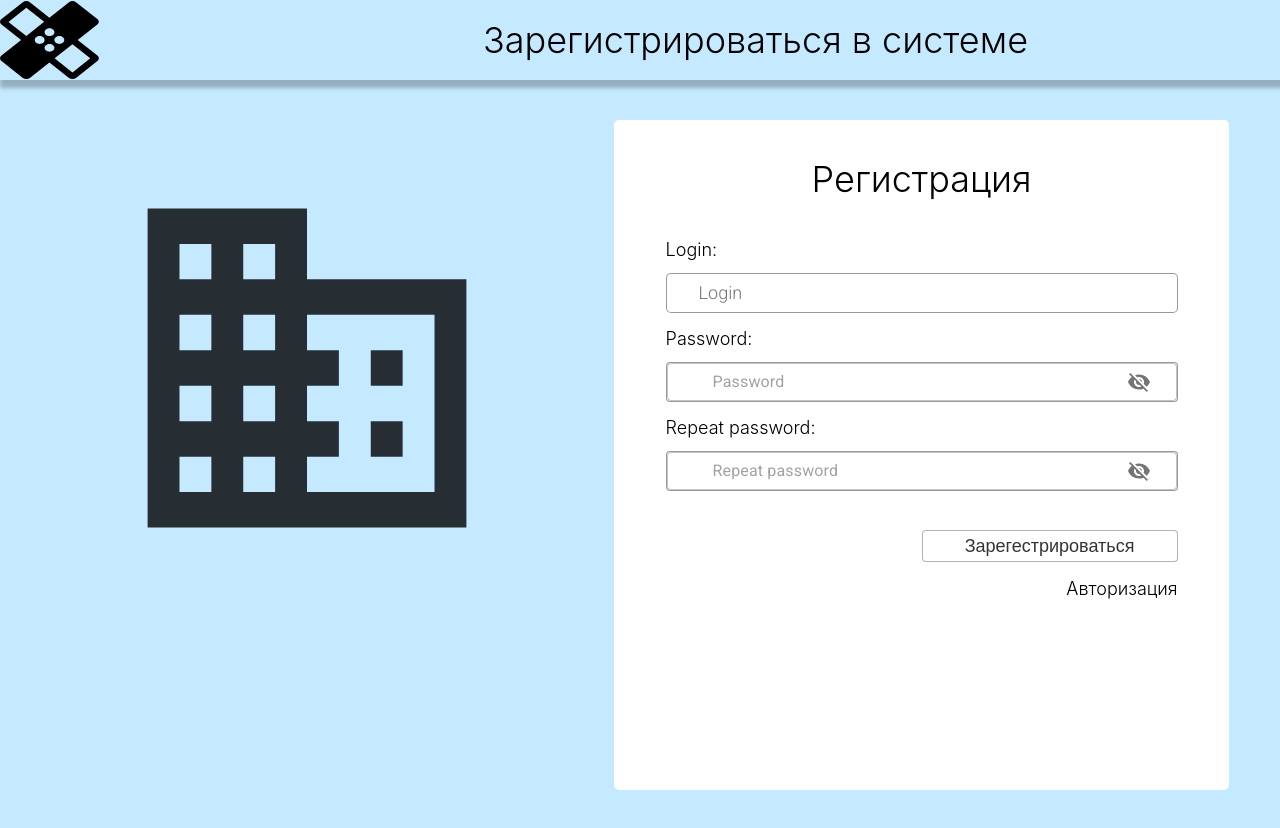
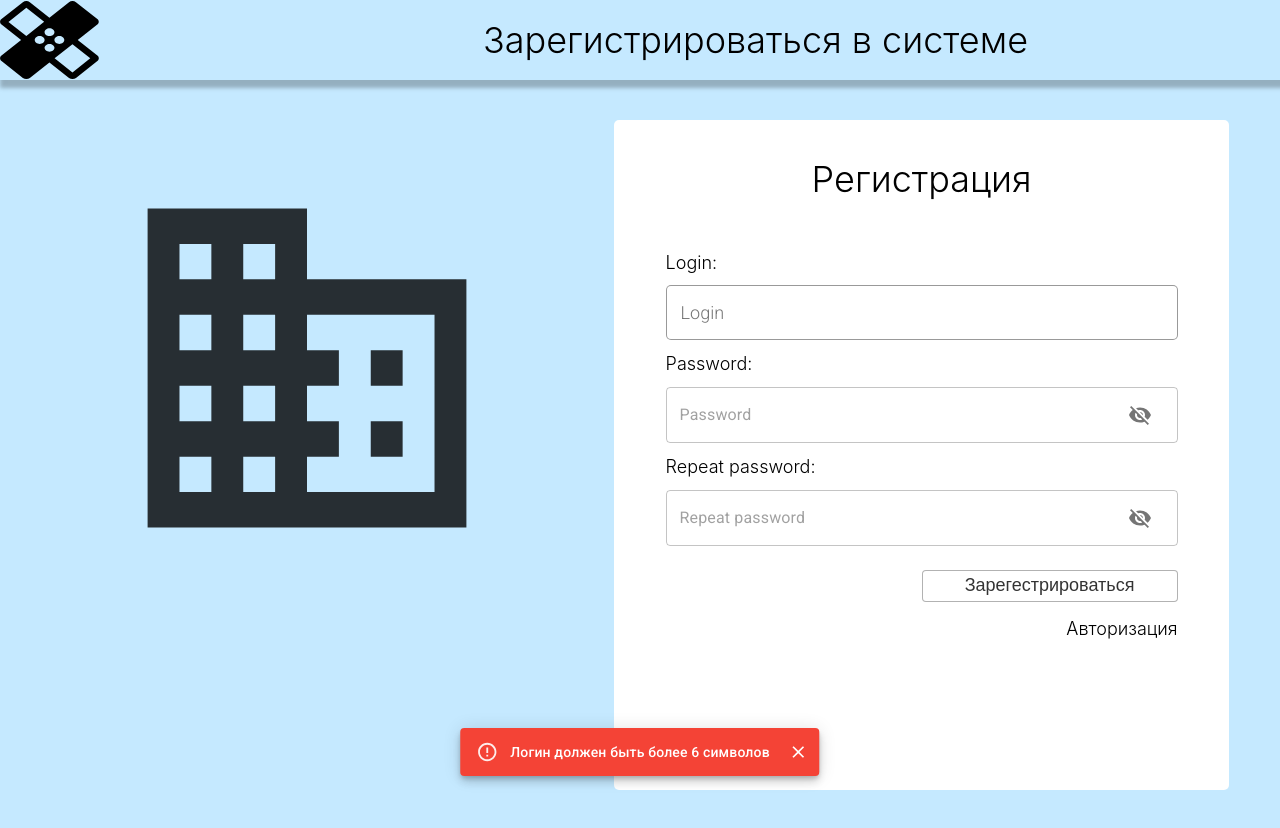
Before and after one commit to Dalpatov/HospitalFront2.0, a React (Create React App) app: page /registration in a window 1280 px wide. Both pictures are taken after a click on the button "Зарегестрироваться". Shown: the top 828 px of the page. Built offline with nearby package versions, Linux system fonts and the light colour scheme.

Commit message:
Create task2. Page of registration

```diff
--- a/package.json
+++ b/package.json
@@ -5,6 +5,7 @@
   "dependencies": {
     "@material-ui/core": "^4.11.3",
     "@material-ui/icons": "^4.11.2",
+    "@material-ui/lab": "^4.0.0-alpha.57",
     "@testing-library/jest-dom": "^5.11.10",
     "@testing-library/react": "^11.2.6",
     "@testing-library/user-event": "^12.8.3",
--- a/src/Autorization/AutorizationPage.js
+++ b/src/Autorization/AutorizationPage.js
@@ -1,75 +1,73 @@
-// import React, {useState} from 'react';
-// import {useHistory} from 'react-router-dom';
-// import axios from 'axios';
+import React, {useState} from 'react';
+import {useHistory} from 'react-router-dom';
+import axios from 'axios';
+import InputBox from '../Components/InputBox';
+import HeaderAll from '../Components/HeaderAll'
+import Bodypic from '../img/Bodypic.svg';
+import AutoRiz from '../styles/AutoRiz.css';
 
-// function AutorizationPage({setTabs}){
-//   const [login, setLoginIn] = useState('');
-//   const [password, setPasswordIn] = useState('');
-//   const [errorlogin, seterrorLogin] = useState('');
-//   const [errorpassword, setErrorpassword] = useState('');
-//   let history = useHistory();
+function AutorizationPage(){
+  const [login, setLogin] = useState('');
+  const [password, setPassword] = useState('');
+  const [errorlogin, seterrorLogin] = useState('');
+  let history = useHistory();
+  let reg = /(?=.*[A-Za-z])(?=.*[0-9]){6,}/
 
-//   const loginUser = async () => {
-//     await axios.post('http://localhost:8000/LogIn', {
-//       login,
-//       password,
-//     }).then(res => {
-//         setLoginIn('');
-//         setPasswordIn('');
-//         history.push('/maintab');
-//     });
-//   }
+  const loginUser = async () => {
 
-//   const swapPage = () =>{
-//     history.push('/registration');
-//   }
+    if(login.length < 6) {
+      errorlogin('Логин должен быть более 6 символов');
+    }
+    else if (password.match(reg) === null) {
+      alert('В пароле должна быть как минимум одна цифра и латинские буквы');
+    }
+    else if (password.length < 6) {
+      alert('Пароль должен быть более 6 символов');
+    } else {
+    await axios.post('http://localhost:8000/LogIn', {
+      login,
+      password,
+    }).then(res => {
+        setLogin('');
+        setPassword('');
+        history.push('/maintab');
+    });
+    }
+  }
+  const swapPage = () =>{
+    history.push('/registration');
+  }
 
-//   const loginHandler = (e) =>{
-//     setLoginIn(e.target.value);
-//       if(e.target.value.length < 6){
-//         seterrorLogin("Длина логина должна быть больше 6 символов");
-//       } else {
-//           seterrorLogin('');
-//         }
-//     }
+   return(
+    <div>
+    <HeaderAll name='Зарегистрироваться в системе'/>
+      <div className="bodyStyleSvg">
+        <img className="bodyPic" src={Bodypic}></img>
+        <div className="RegistrationBox">
+          <span className="RegSpan">Регистрация</span>
+          <span className="RegLogin">Login:</span>
+          <input className="RegInput"
+            onChange={(e) => setLogin(e.target.value)}
+            value={login}
+            name="login"
+            type="text"
+            placeholder="Login">
+          </input>
+          <label className="RegLogin">Password:</label>
+          <InputBox placeholder='Password'
+            setPassword={setPassword}
+            password={password}/>
+              <div className="UserBox">
+                <button className="newUserButton" onClick={()=> loginUser()}> Войти</button>
+                <label className="RegLabel"
+                onClick={()=>swapPage()}>
+                Зарегестрироваться
+                </label>
+              </div>
+        </div>
 
-//   const passwordHandler = (e) =>{
-//     setPasswordIn(e.target.value);
-//     let reg = /(?=.*[A-Za-z])(?=.*[0-9]){6,}/
-//       if(!reg.test(String(e.target.value).toLowerCase())){
-//         setErrorpassword("Пароль должен содержать минимум 6 сиволов и 1 число");
-//       } else {
-//           setErrorpassword('');
-//         }
-//      }
-
-
-//   return(
-//     <form >
-//     <div>
-//       <h1>Войти в систему</h1>
-//     <div>
-//       <label>Login</label>
-//       <input onChange = {(e)=> loginHandler(e)}
-//         id="login"
-//         value={login}
-//         name="login"
-//         type ="text"
-//         placeholder="Login">
-//       </input>
-//       <label>Password</label>
-//       <input onChange = {e=> passwordHandler(e)}
-//         name="password"
-//         value={password}
-//         id="password"
-//         type ="text"
-//         placeholder="Password">
-//       </input>
-//     </div>
-//     <button onClick={()=> loginUser()}>LogIn</button>
-//     <label onClick={()=> swapPage()}>Зарегестрироваться</label>
-//     </div>
-//     </form>
-//   )
-// }
-// export default AutorizationPage;
+      </div>
+  </div>
+  )
+}
+export default AutorizationPage;
--- /dev/null
+++ b/src/Components/Alert.js
@@ -0,0 +1,27 @@
+import React from 'react';
+import Snackbar from '@material-ui/core/Snackbar';
+import MuiAlert from '@material-ui/lab/Alert';
+
+
+function Alert(props) {
+  return <MuiAlert elevation={6} variant="filled" {...props} />;
+}
+
+export default function CustomizedSnackbars({text, state, setAlertFlag, alertStyle}) {
+  const handleClose = (event, reason) => {
+    if (reason === "clickaway") {
+      return;
+    }
+    setAlertFlag(false);
+  };
+
+  return (
+    <div >
+      <Snackbar open={state} autoHideDuration={6000} onClose={handleClose}>
+        <Alert onClose={handleClose} severity={alertStyle}>
+          {text}
+        </Alert>
+      </Snackbar>
+    </div>
+  );
+}
--- a/src/Components/InputBox.js
+++ b/src/Components/InputBox.js
@@ -1,12 +1,10 @@
 import React, {useState} from 'react';
-import { makeStyles } from '@material-ui/core/styles';
 import IconButton from '@material-ui/core/IconButton';
 import OutlinedInput from '@material-ui/core/OutlinedInput';
 import InputAdornment from '@material-ui/core/InputAdornment';
 import FormControl from '@material-ui/core/FormControl';
 import Visibility from '@material-ui/icons/Visibility';
 import VisibilityOff from '@material-ui/icons/VisibilityOff';
-
 
 function InputAdornments({placeholder, setPassword, password}) {
 
--- a/src/Registration/RegistrationPage.js
+++ b/src/Registration/RegistrationPage.js
@@ -5,18 +5,33 @@ import InputBox from '../Components/InputBox';
 import HeaderAll from '../Components/HeaderAll'
 import Bodypic from '../img/Bodypic.svg';
 import Registr from '../styles/Registr.css';
+import Alert from '../Components/Alert';
 
 function RegistrationPage(){
 
   const [login, setLogin] = useState('');
   const [password, setPassword] = useState('');
   const [reppassword, setReppassword] = useState('');
-  const [errorlogin, seterrorLogin] = useState('');
-  const [errorpassword, setErrorpassword] = useState('');
-  const [errorreppassword, setErrorreppassword] = useState('');
+  const [check, setCheck] = useState(false);
+  const [text, setText] = useState('');
+  const [alertStyle, setAlertStyle] = useState('');
   let history = useHistory();
+  let reg = /(?=.*[A-Za-z])(?=.*[0-9]){6,}/
 
   const addNewUser  = async () => {
+    if(login.length < 6) {
+      setText('Логин должен быть более 6 символов');
+    }
+    else if (password.match(reg) === null) {
+      setText('В пароле должна быть как минимум одна цифра и латинские буквы');
+    }
+    else if (reppassword !== password) {
+      setText('Пароли не совпадают');
+    }
+    else if (password.length < 6) {
+      setText('Пароль должен быть более 6 символов');
+    } else {
+      try{
         await axios.post('http://localhost:8000/createUser', {
           login,
           password,
@@ -26,47 +41,17 @@ function RegistrationPage(){
           setReppassword('');
           history.push('/maintab');
        });
+      } catch (e) {
+        setText('Пользователь уже существует');
       }
-
+    }
+    setCheck(true);
+    setAlertStyle('error');
+  }
   const swapPage = () =>{
     history.push('/autorization');
   }
 
-  const loginHandler = (e) =>{
-    setLogin(e.target.value)
-      if(e.target.value.length <6){
-        seterrorLogin("Длина логина должна быть больше 6 символов");
-      } else {
-          seterrorLogin("");
-        }
-  }
-
-  const passwordHandler = (e) =>{
-    setPassword(e.target.value);
-    let reg = /(?=.*[A-Za-z])(?=.*[0-9]){6,}/
-      if(!reg.test(String(e.target.value).toLowerCase())){
-        setErrorpassword("Пароль должен содержать минимум 6 сиволов и 1 число");
-      } else {
-          setErrorpassword('');
-      }
-  }
-
-  const reppasswordHandler = (e) =>{
-    setReppassword(e.target.value);
-    let reg = /(?=.*[A-Za-z])(?=.*[0-9]){6,}/
-      if(!reg.test(String(e.target.value).toLowerCase())){
-        setErrorreppassword("Пароль должен совпадать");
-      } else {
-          setErrorreppassword('');
-        }
-  }
-   const checkValid = () => {
-    {login !== "" &&
-    reppassword === password &&
-    password !== "" ?
-    addNewUser():
-    alert("Пароли должны совпадать, введите заново")}
-   }
 
 return(
   <div>
@@ -76,7 +61,7 @@ return(
         <div className="RegistrationBox">
           <span className="RegSpan">Регистрация</span>
           <span className="RegLogin">Login:</span>
-          <input className="RegInput1" onChange = {e=> loginHandler(e)}
+          <input className="RegInput"  onChange={(e) => setLogin(e.target.value)}
             value={login}
             name="login"
             type="text"
@@ -91,7 +76,7 @@ return(
             setPassword={setReppassword}
             password={reppassword}/>
               <div className="UserBox">
-                <button className="newUserButton" onClick={()=> checkValid()}> Зарегестрироваться</button>
+                <button className="newUserButton" onClick={()=> addNewUser()}> Зарегестрироваться</button>
                 <label className="RegLabel"
                 onClick={()=>swapPage()}>
                 Авторизация
@@ -99,6 +84,12 @@ return(
               </div>
         </div>
       </div>
+     <Alert
+      text={text}
+      state={check}
+      setAlertFlag={setCheck}
+      alertStyle={alertStyle}
+     />
   </div>
  )
 }
--- /dev/null
+++ b/src/styles/AutoRiz.css
@@ -0,0 +1,88 @@
+.bodyStyleSvg {
+    display:flex;
+    height: 800px;
+  }
+
+  .bodyPic {
+    margin: 10vw;
+    width: 28vw;
+    height: 40vh;
+  }
+
+  .RegistrationBox {
+    display: flex;
+    flex-direction: column;
+    background: white;
+    width: 40vw;
+    margin-top: 5vh;
+    padding: 0 4vw 0 4vw;
+    border-radius: 5px;
+    margin-bottom: 7%;
+  }
+
+  .RegSpan {
+    display: flex;
+    justify-content: center;
+    margin: 3vw;
+    font-style: normal;
+    font-weight: 300;
+    font-size: 36px;
+    line-height: 42px;
+    color: #000000;
+  }
+
+  .RegLogin {
+    margin: 1vw 1vw 1vw 0;
+    font-style: normal;
+    font-weight: 300;
+    font-size: 18px;
+    line-height: 21px;
+  }
+
+  .RegInput {
+    /* margin: 0 0 3% 0; */
+    height: 55px;
+    background: white;
+    border: 1px solid rgba(0, 0, 0, 0.4);
+    border-radius: 5px;
+    box-sizing: border-box;
+    font-family: Roboto;
+    font-size: 18px;
+    font-style: normal;
+    font-weight: 300;
+    padding: 18.5px  14px;
+  }
+
+  .UserBox {
+    display:flex;
+    flex-direction: column;
+    width: 100%;
+    max-width: 50%;
+    margin-left: auto;
+    text-align: right;
+  }
+
+  .newUserButton {
+    height: 4vh;
+    max-width: 400px;
+    margin-top: 3vh;
+    font-style: normal;
+    font-weight: 300;
+    font-size: 18px;
+    line-height: 21px;
+    background: white;
+    border: 1px solid rgba(0, 0, 0, 0.3);
+    box-sizing: border-box;
+    border-radius: 4px;
+    color: rgba(0, 0, 0, 0.8);
+    align-items: center;
+  }
+
+  .RegLabel {
+    margin-top: 2vh;
+    justify-content: center;
+    font-style: normal;
+    font-weight: 300;
+    font-size: 18px;
+    line-height: 21px;
+  }
--- a/src/styles/Registr.css
+++ b/src/styles/Registr.css
@@ -32,16 +32,16 @@
 }
 
 .RegLogin {
-  margin: 0 1vw 1vw 0;
+  margin: 1vw 1vw 1vw 0;
   font-style: normal;
   font-weight: 300;
   font-size: 18px;
   line-height: 21px;
 }
 
-.RegInput1 {
-  margin: 0 0 3% 0;
-  height: 40px;
+.RegInput {
+  /* margin: 0 0 3% 0; */
+  height: 55px;
   background: white;
   border: 1px solid rgba(0, 0, 0, 0.4);
   border-radius: 5px;
@@ -50,7 +50,7 @@
   font-size: 18px;
   font-style: normal;
   font-weight: 300;
-  padding-left: 2.5vw;
+  padding: 18.5px  14px;
 }
 
 .UserBox {
```
Also changed, not shown: 1 other file (tests, documents, lock files or other folders). Lines whose indentation alone changed are shown as unchanged.
